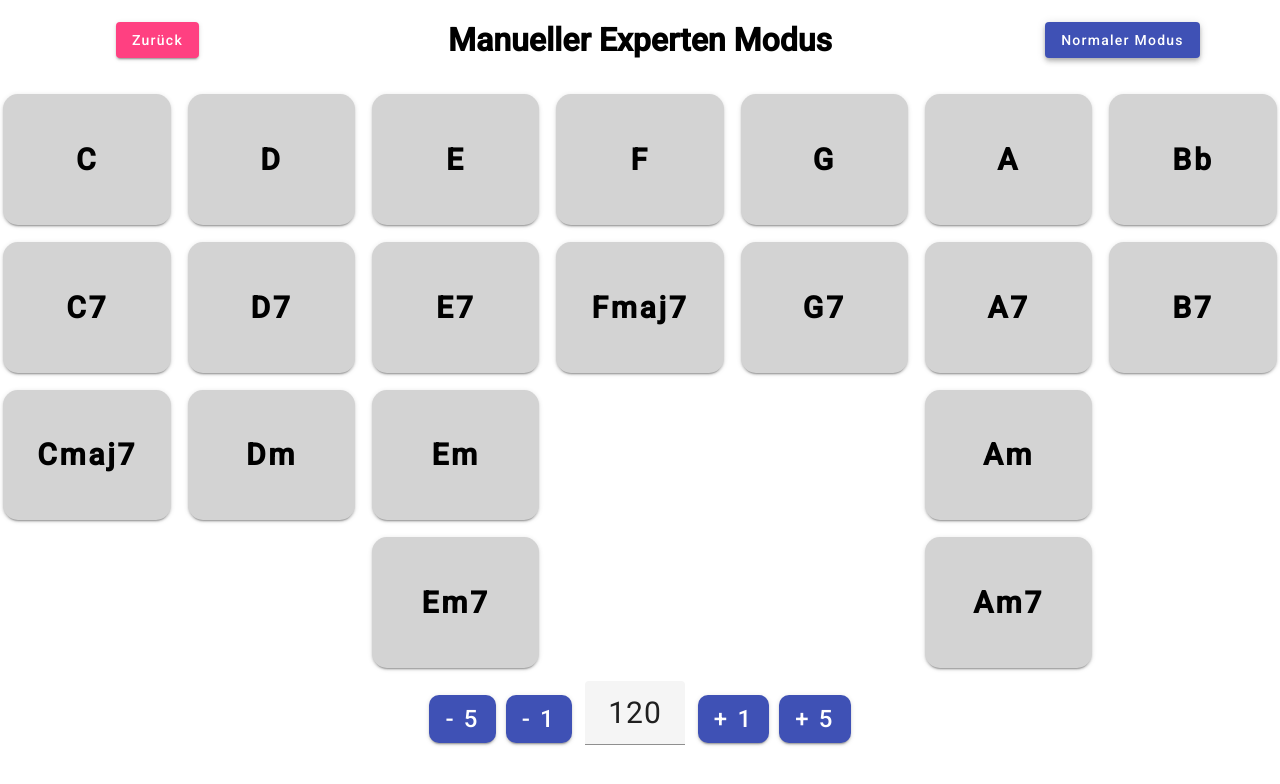
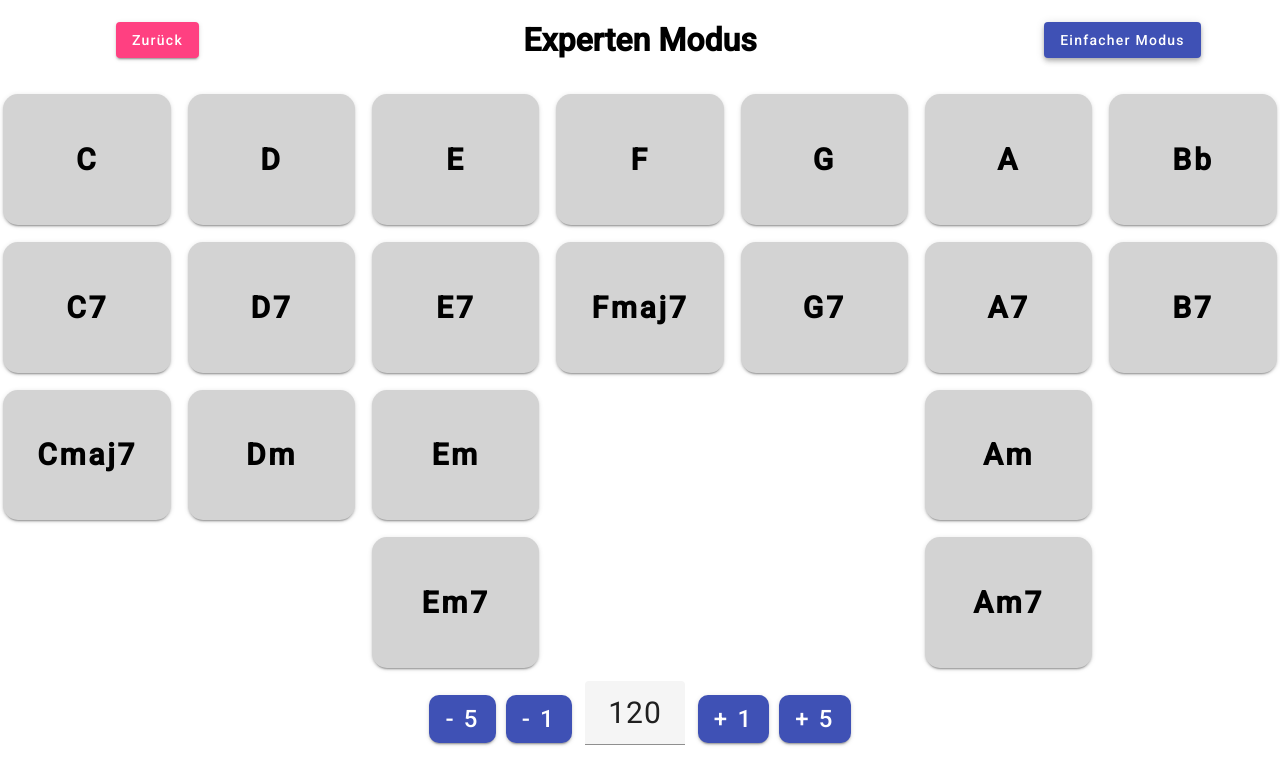
Before and after one commit to JayReturns/ChordMachineDev, an Angular app: page /manual/normal in a window 1280 px wide. Both pictures are taken after a click on the button "Experten Modus". Shown: the top 784 px of the page. Built offline with nearby package versions, Linux system fonts and the light colour scheme.

Commit message:
Überschrift Einfacher Modus

```diff
--- a/src/app/views/manual/manual.component.html
+++ b/src/app/views/manual/manual.component.html
@@ -1,8 +1,8 @@
 <div class="container">
   <div class="Title">
-    <div *ngIf="this.isExpertMode(); else elseBlock"><h1>Manueller Experten Modus</h1>
+    <div *ngIf="this.isExpertMode(); else elseBlock"><h1>Experten Modus</h1>
     </div>
-    <ng-template #elseBlock><h1>Manueller Modus</h1></ng-template>
+    <ng-template #elseBlock><h1>Einfacher Modus</h1></ng-template>
 
   </div>
   <div class="Back">
--- a/src/app/views/manual/manual.component.ts
+++ b/src/app/views/manual/manual.component.ts
@@ -15,7 +15,7 @@ export class ManualComponent implements AfterViewInit{
   ngAfterViewInit() {
     this.router.events.subscribe((event) => {
       if (this.isExpertMode()) {
-        this.modeButton = 'Normaler Modus';
+        this.modeButton = 'Einfacher Modus';
       } else {
         this.modeButton = 'Experten Modus';
       }
```
